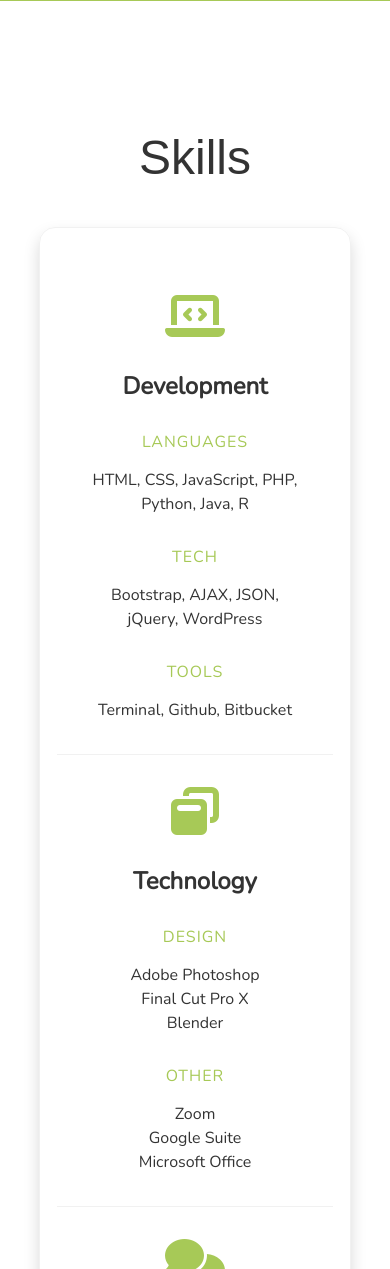
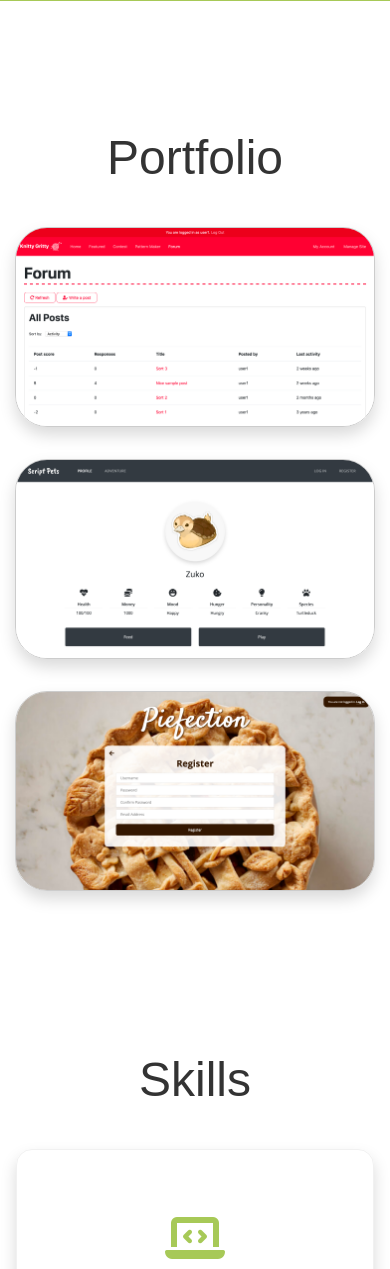
Before and after one commit to alexiskilayko/alexiskilayko.github.io, a PHP site: page / in a window 390 px wide. Shown: the part 1645-2914 px from the top of the page. Run offline with PHP 8.4, Linux system fonts and the light colour scheme; some libraries are stand-ins or nearby versions; some web fonts are replaced.

Commit message:
Added portfolio, minor responsive changes

```diff
--- a/css/about.css
+++ b/css/about.css
@@ -6,7 +6,7 @@
 
 #about .container-about {
 	background-color: rgb(153, 194, 56);
-	width: 80%;
+	width: 100%;
 	border-radius: 1rem;
 }
 
@@ -42,3 +42,12 @@
 	width: 100%;
 	bottom: 0;
 }
+
+@media only screen and (max-width:500px) {
+	#about .container-about {
+		margin: 0 1rem;
+	}
+	#about .content-text {
+		padding: 2rem;
+	}
+}
--- a/css/experience.css
+++ b/css/experience.css
@@ -14,7 +14,12 @@
 	width: 100%;
 	border: 1px solid #f1f1f1;
 	border-radius: 1rem;
+	/*transition: transform 0.2s;*/
 }
+
+/*#experience .card:hover {
+	transform: scale(1.03);
+	}*/
 
 #experience .card-body {
 	text-align: center;
--- /dev/null
+++ b/css/portfolio.css
@@ -0,0 +1,31 @@
+#portfolio {
+	margin: 8rem 0 0 0;
+}
+
+#portfolio .heading {
+	text-align: center;
+	padding: 0 0 2rem 0;
+}
+
+#portfolio .content {
+	width: 80%;
+	border: 1px solid #f1f1f1;
+	border-radius: 1rem;
+	padding: 4rem 2rem;
+	text-align:center;
+}
+
+#portfolio img {
+    object-fit: cover; /* Do not scale the image */
+    object-position: center; /* Center the image within the element */
+    width: 100%;
+    max-height: 500px;
+    margin-bottom: 2rem;
+	border-radius: 2rem;
+	border: 1px solid #ccc;
+	transition: transform 0.2s;
+}
+#portfolio img:hover {
+	transform: scale(1.03);
+
+}
--- a/css/skills.css
+++ b/css/skills.css
@@ -23,10 +23,11 @@
 }
 
 #skills .content {
-	width: 80%;
+	width: 100%;
 	border: 1px solid #f1f1f1;
 	border-radius: 1rem;
 	padding: 4rem 2rem;
+	margin: 0 1rem;
 	text-align:center;
 }
 
@@ -46,6 +47,10 @@
 }
 
 @media only screen and (min-width:768px) {
+	#skills .content {
+		width: 80%;
+		margin: 0rem;
+	}
 	#skills #col2 {
 		border-bottom: 1px solid #fff;
 		border-right: 1px solid #f1f1f1;
--- a/index.html
+++ b/index.html
@@ -16,6 +16,7 @@
 	<link rel="stylesheet" href="css/nav.css">
 	<link rel="stylesheet" href="css/landing.css">
 	<link rel="stylesheet" href="css/intro.css">
+	<link rel="stylesheet" href="css/portfolio.css">
 	<link rel="stylesheet" href="css/skills.css">
 	<link rel="stylesheet" href="css/experience.css">
 	<link rel="stylesheet" href="css/about.css">
@@ -45,6 +46,7 @@
 	<div class="collapse navbar-collapse" id="navbarSupportedContent">
 		<div class="navbar-nav ml-auto">
 			<a class="nav-link" href="#intro">Intro</a>
+			<a class="nav-link" href="#portfolio">Portfolio</a>
 			<a class="nav-link" href="#skills">Skills</a>
 			<a class="nav-link" href="#experience">Experience</a>
 	        <a class="nav-link" href="#about">About</a>
@@ -70,6 +72,30 @@
 		</div>
 	</div>
 </div>
+
+<!-- PORTFOLIO -->
+<div id="portfolio" class="container-fluid">
+	<!-- heading -->
+	<div class="row">
+		<div class="container heading">
+			<h2>Portfolio</h2>
+		</div>
+	</div>
+	<!-- content -->
+	<div class="row justify-content-center">
+		<div class="col-lg-6 col-xs-12">
+			<img class="shadow" src="imgs/knittygritty.png" width="auto" height="auto">
+		</div>
+		<div class="col-lg-6 col-sm-12">
+			<img class="shadow" src="imgs/scriptpets.png" width="auto" height="auto">
+		</div>
+		<div class="col-lg-6 col-sm-12">
+			<img class="shadow" src="imgs/piefection.png" width="auto" height="auto">
+		</div>
+
+	</div>
+</div>
+
 
 <!-- SKILLS -->
 <div id="skills" class="container-fluid">
```
Also changed, not shown: imgs/knittygritty.png (added), imgs/patternmaker.gif (added), imgs/piefection.png (added), imgs/scriptpets.png (added).
